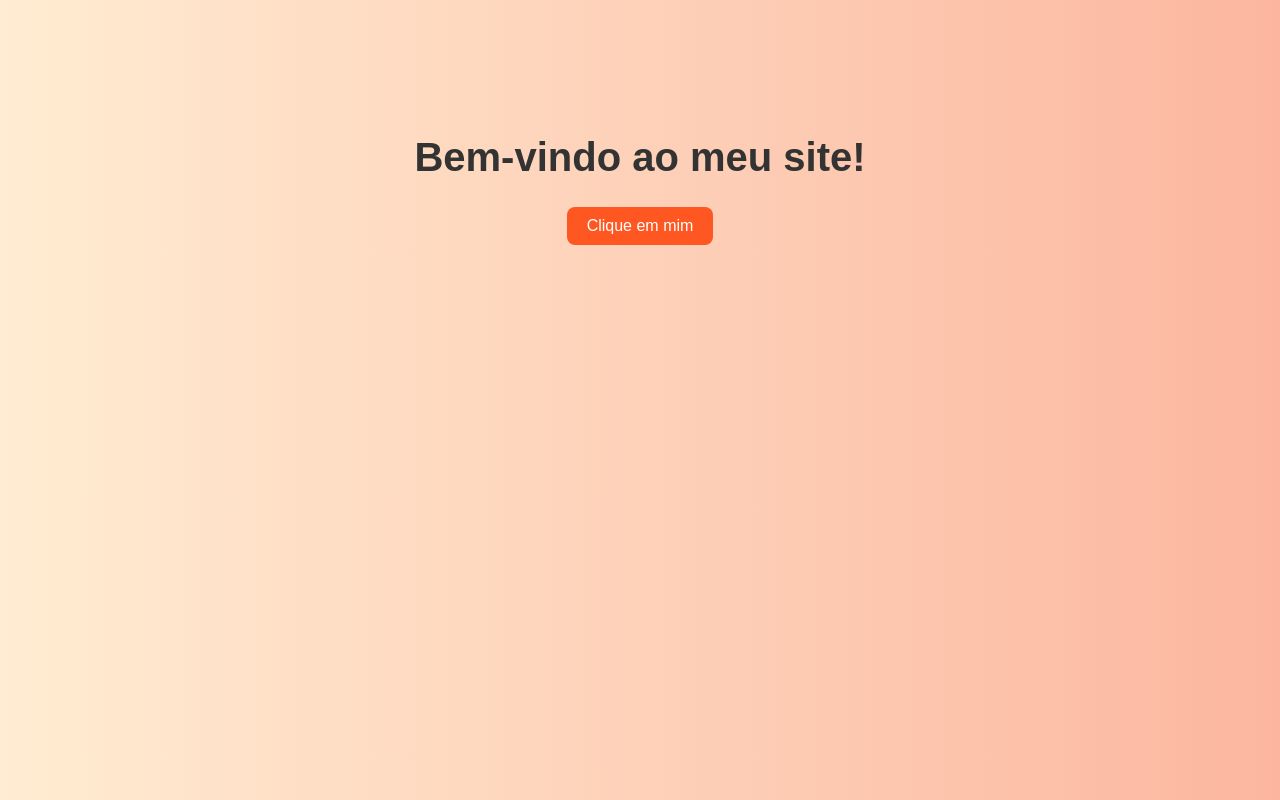
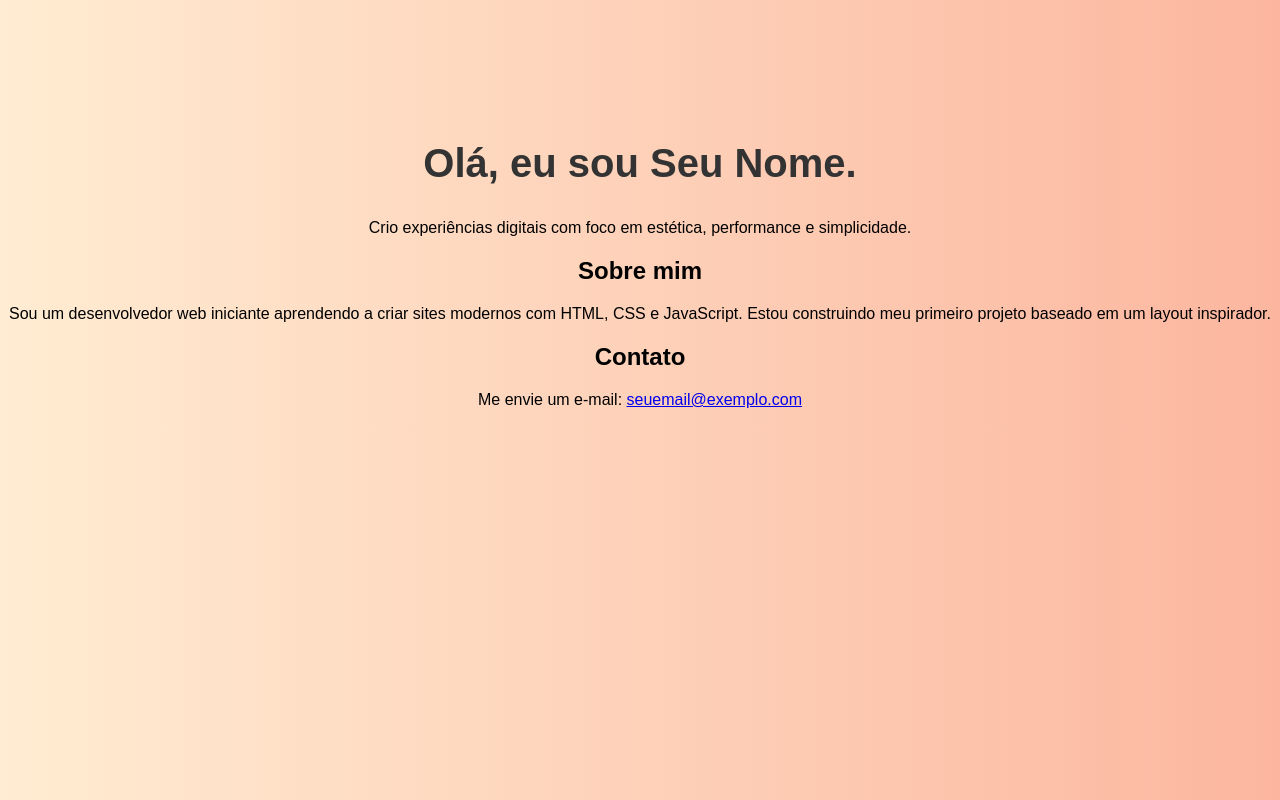
Before and after one commit to eg-martins/meusite, a plain HTML site: page index.html in a window 1280 px wide. Drawn offline with Linux system fonts and the light colour scheme.

Commit message:
Update index.html

```diff
--- a/index.html
+++ b/index.html
@@ -2,12 +2,28 @@
 <html lang="pt-BR">
 <head>
   <meta charset="UTF-8">
-  <title>Meu Site Personalizado</title>
+  <meta name="viewport" content="width=device-width, initial-scale=1.0">
+  <title>Seu Nome | Desenvolvedor Web</title>
   <link rel="stylesheet" href="css/estilo.css">
+  <link href="https://fonts.googleapis.com/css2?family=Inter:wght@300;600&display=swap" rel="stylesheet">
 </head>
 <body>
-  <h1>Bem-vindo ao meu site!</h1>
-  <button id="botao">Clique em mim</button>
+  <main>
+    <section class="intro">
+      <h1 class="fade-in">Olá, eu sou <strong>Seu Nome</strong>.</h1>
+      <p class="fade-in">Crio experiências digitais com foco em estética, performance e simplicidade.</p>
+    </section>
+
+    <section class="sobre fade-in">
+      <h2>Sobre mim</h2>
+      <p>Sou um desenvolvedor web iniciante aprendendo a criar sites modernos com HTML, CSS e JavaScript. Estou construindo meu primeiro projeto baseado em um layout inspirador.</p>
+    </section>
+
+    <section class="contato fade-in">
+      <h2>Contato</h2>
+      <p>Me envie um e-mail: <a href="mailto:seuemail@exemplo.com">seuemail@exemplo.com</a></p>
+    </section>
+  </main>
 
   <script src="js/animacoes.js"></script>
 </body>
```
